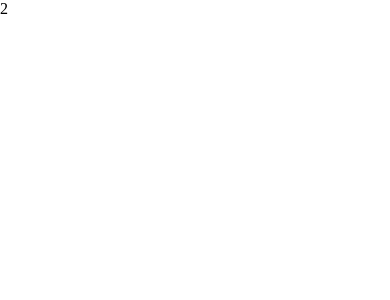
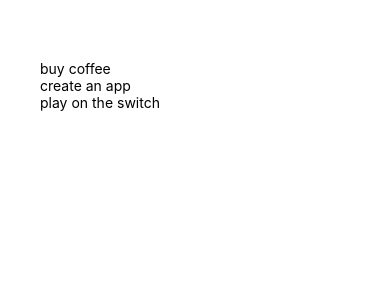
Before and after one commit to 5usana/nativetutorial, a React Native app: screen / in a window 390 px wide. Shown: the top 300 px of the page. Built offline with nearby package versions, Linux system fonts and the light colour scheme.

Commit message:
rendered item, todo list now appears. basically styling added to content and list to pull text away from corner of screen

```diff
--- a/App.js
+++ b/App.js
@@ -12,13 +12,15 @@
 
   return (
     <View style={styles.container}>
-      2
       {/* header */}
       <View style={styles.content}>
         {/* to form */}
         <View style={styles.list}>
           <FlatList
-
+            data={todos}
+            renderItem={({ item }) => (
+              <Text>{item.text}</Text>
+            )}
           />
         </View>
     </View>
@@ -31,5 +33,11 @@
     flex: 1,
     backgroundColor: '#fff',
   },
+  content: {
+    padding: 40,
+  },
+  list: {
+    marginTop: 20,
+  }
 
 });
```
